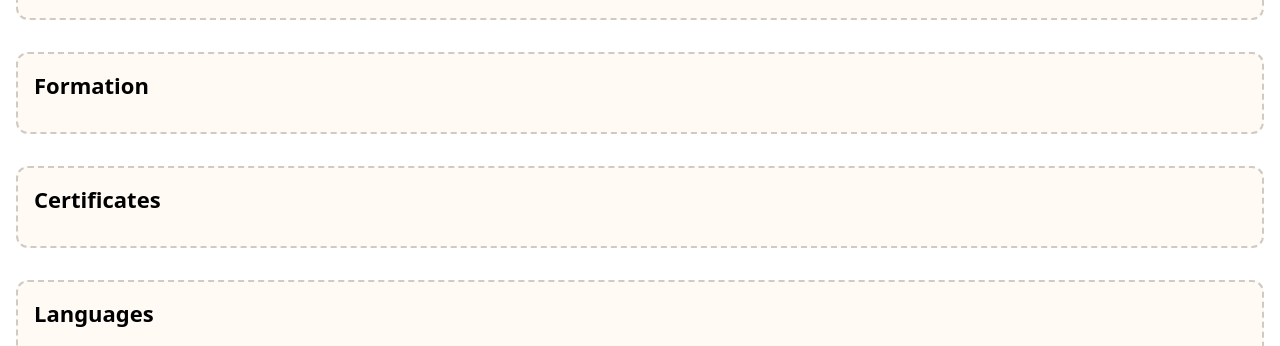
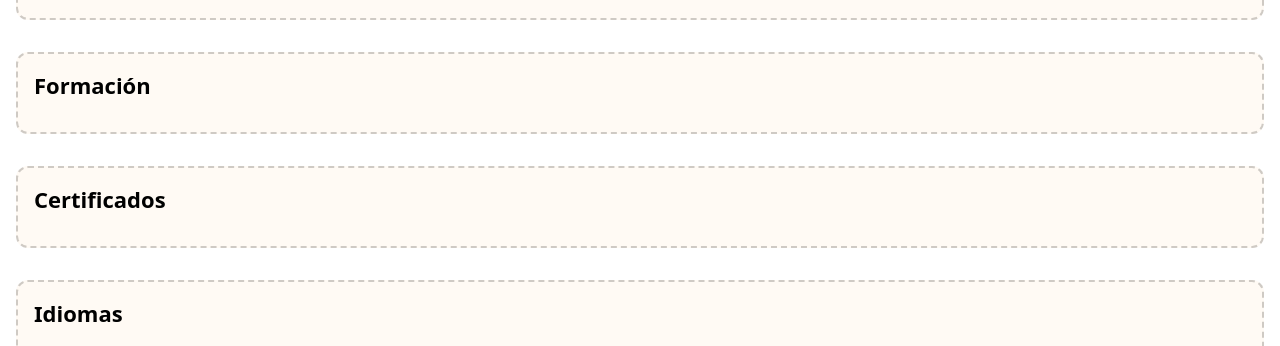
Before and after one commit to Mathiew82/curripulum, a React (Vite) app: page / in a window 1280 px wide. Shown: the part 606-952 px from the top of the page. Built offline with nearby package versions, Linux system fonts and the light colour scheme.

Commit message:
Passed headers to spanish

```diff
--- a/src/components/Certificates/Certificates.tsx
+++ b/src/components/Certificates/Certificates.tsx
@@ -2,7 +2,7 @@ function Certificates() {
   return (
     <>
       <div className="editable">
-        <h2>Certificates</h2>
+        <h2>Certificados</h2>
       </div>
     </>
   );
--- a/src/components/Formation/Formation.tsx
+++ b/src/components/Formation/Formation.tsx
@@ -2,7 +2,7 @@ function Formation() {
   return (
     <>
       <div className="editable">
-        <h2>Formation</h2>
+        <h2>Formación</h2>
       </div>
     </>
   );
--- a/src/components/Languages/Languages.tsx
+++ b/src/components/Languages/Languages.tsx
@@ -2,7 +2,7 @@ function Languages() {
   return (
     <>
       <div className="editable">
-        <h2>Languages</h2>
+        <h2>Idiomas</h2>
       </div>
     </>
   );
```
